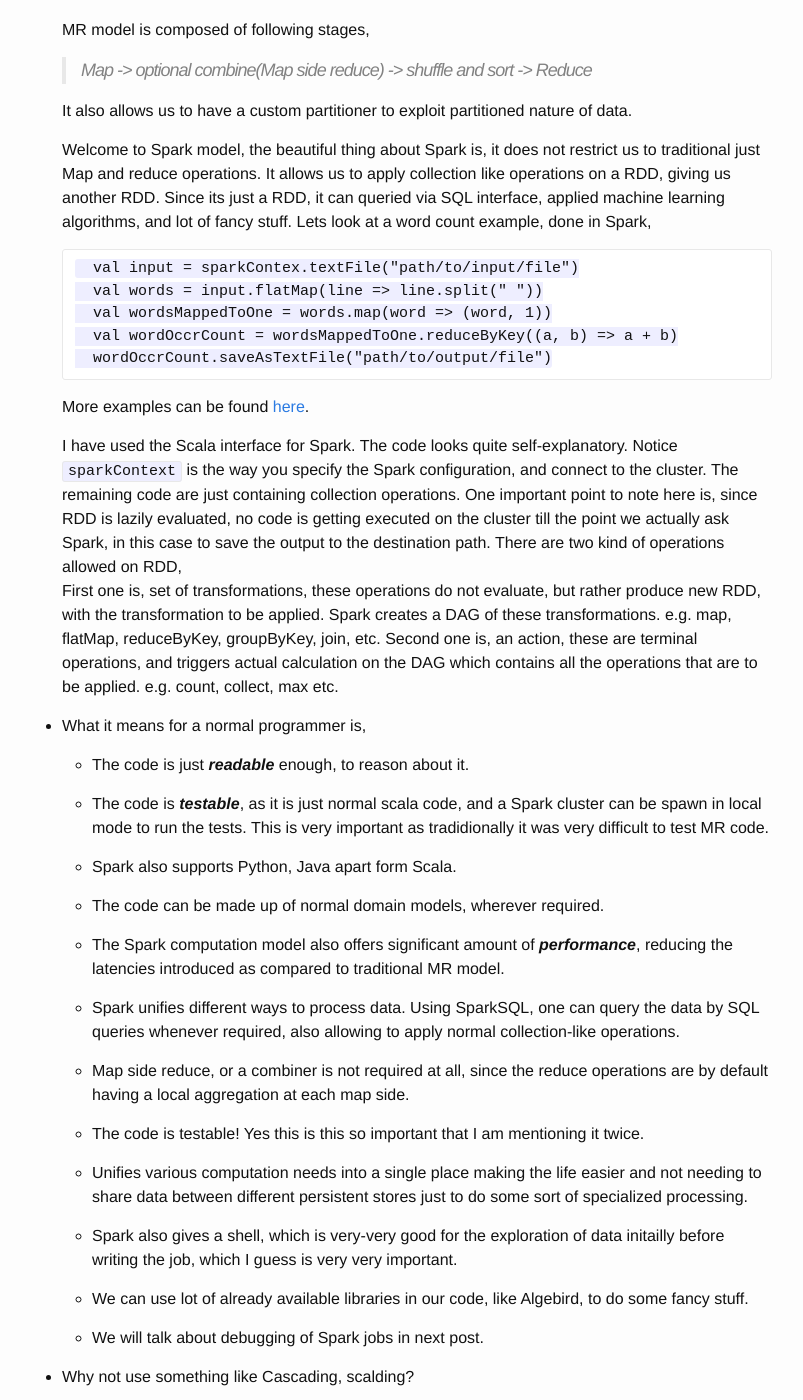
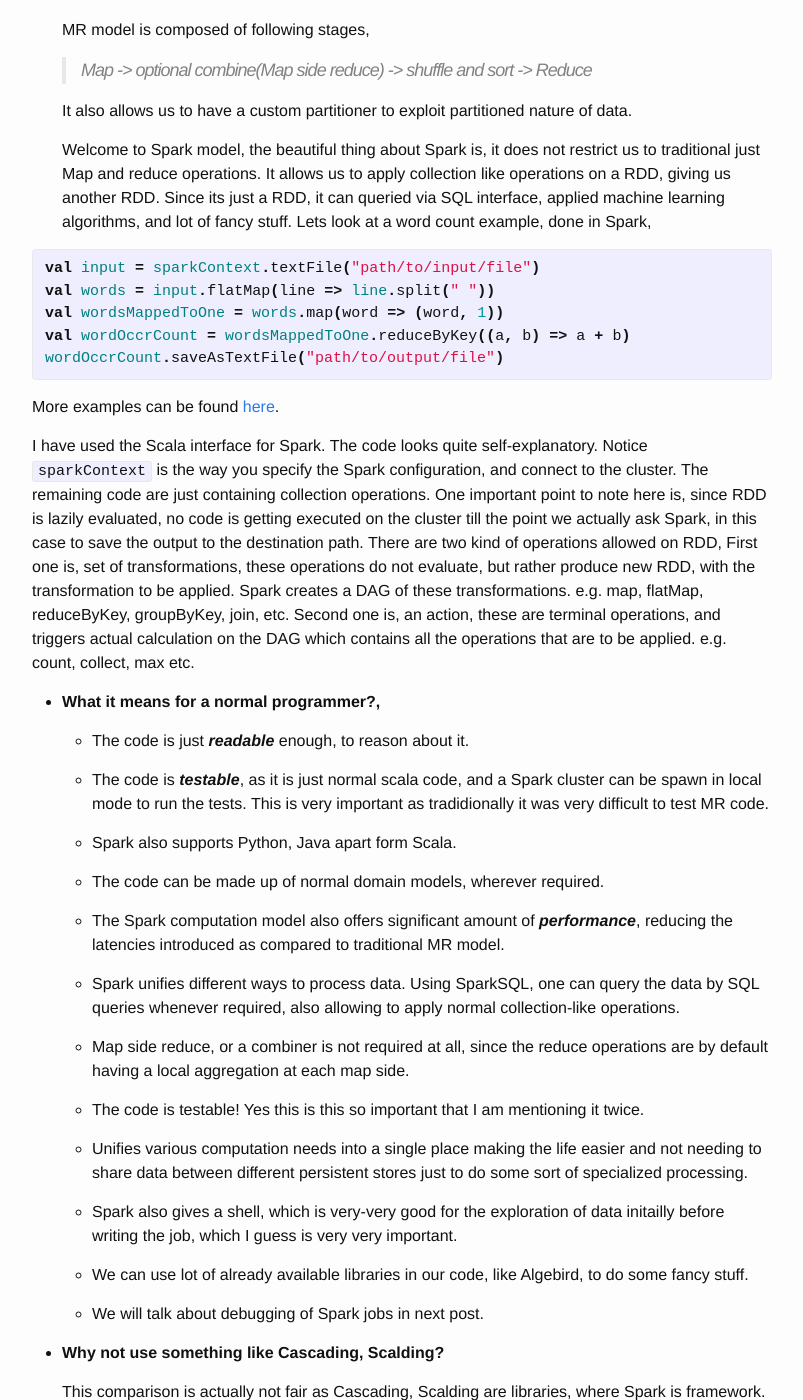
Before and after one commit to rahulkavale/rahulkavale.github.io, a Jekyll site: the page built from _posts/2014-11-16-scrap-your-map-reduce.markdown, in a window 1280 px wide and 1400 px high, scrolled down 2519 px. Shown: the whole window, without its empty margins (238-1041 px from the left). Built offline with Jekyll 4.4.1, drawn with Linux system fonts in a browser that asks for light colours; some of the changed text lies outside the part shown.

Commit message:
added color, fixed some typos

```diff
--- a/_config.yml
+++ b/_config.yml
@@ -9,4 +9,5 @@ github_username: rahulkavale
 permalink: /blog/:year/:month/:day/:title
 # Build settings
 markdown: kramdown
-comments: true
+comments: True
+highlighter: pygments
--- a/_includes/comments.html
+++ b/_includes/comments.html
@@ -2,7 +2,7 @@
 <!-- Add Disqus comments. -->
 <div id="disqus_thread"></div>
 <script type="text/javascript">
-    var disqus_shortname = 'kavalerahul'; // required: replace example with your forum shortname
+    var disqus_shortname = 'rahulkavale.github.io.disqus.com'; // required: replace example with your forum shortname
     var disqus_identifier = "{{ site.disqusid }}{{ page.url | replace:'index.html','' }}";
 
     /* * * DON'T EDIT BELOW THIS LINE * * */
--- a/_layouts/default.html
+++ b/_layouts/default.html
@@ -16,8 +16,6 @@
 
     {% include footer.html %}
 
-    {% include comments.html %}
-
   </body>
 
 </html>
--- a/_layouts/post.html
+++ b/_layouts/post.html
@@ -12,4 +12,6 @@ layout: default
     {{ content }}
   </article>
 
+  {% include comments.html %}
+
 </div>
--- a/_posts/2014-11-16-scrap-your-map-reduce.markdown
+++ b/_posts/2014-11-16-scrap-your-map-reduce.markdown
@@ -11,11 +11,11 @@ You might have heard that Spark recently broke the previous record for sort benc
 
 Apache Spark is a ***cluster computing engine***. It abstracts away the underlying distributed storage and cluster management aspects, making it possible to plug in a lot of specialized storage and cluster management tools. Spark support HDFS, Cassandra, local storage, S3, even tradtional database for the storage layer. Spark can work with cluster management tools like YARN, Mesos. It also has its own standalone mode for cluster management purpose. Lets look at Apache Spark in detail, and I will try to address some of questions that  a common for Hadoop user/enthusiast will be curios about.
 
-* What does it **replace** in existing ecosystem?
+* **What does it replace in existing ecosystem?**
 
 	 Actually Spark does not replace anything in traditional Hadoop ecosystem. Since Hadoop 2, its just yet another application that runs inside a <a href="http://stackoverflow.com/questions/14365218/what-is-a-container-in-yarn">YARN container</a>. Hence it fits very well inside the Hadoop eco-system. It offers us a consise, testable, readble, maintanable way to program, freeing us from writing painful MapReduce jobs also offering significant amount of [performance gain](http://databricks.com/blog/2014/10/10/spark-petabyte-sort.html). We will look in details each of these points.
 
-* Some properties of "Big Data"
+* **Some properties of "Big Data"**
 
 	Big data is inherently immutable, meaning it is not supposed to updated once generated.
 
@@ -45,14 +45,14 @@ Apache Spark is a ***cluster computing engine***. It abstracts away the underlyi
 
 Lets look at programming model for Spark, and see how it aims to solve above mentioned problems.
 
-*  How does Spark's programming model look like?
+*  **How does Spark's programming model look like?**
 
 	 The main abstraction for computations in Spark is [Resilient Distributed Datasets(RDD)](https://www.cs.berkeley.edu/~matei/papers/2012/nsdi_spark.pdf). Due to its simplified programming interface, it unifies computational styles which were spread out in otherwise traditional Hadoop stack.
 
-	eg. provides SQL like interface through ***SparkSQL***, streaming from ***Spark Streaming***. Iterative processing like machine learning , graph processing is possible via ***MLib***, ***graphX***. Spark also provides programming interface in languages including Scala, Java, python.
+	eg. provides SQL like interface through ***SparkSQL***, streaming from ***Spark Streaming***. Iterative processing like machine learning , graph processing is possible via ***MLib***, ***graphX***. Spark also provides programming interface in languages including Scala, Java, Python.
 	The abstraction of RDD, due to its properties also is a reason for much more performant nature of Spark. Lets see how.
 
-* What is RDD?
+* **What is RDD?**
 
 	RDD stands for Resilient Distributed Dataset. It forms the basic abstraction on which Spark programming model works.
 
@@ -69,14 +69,14 @@ Lets look at programming model for Spark, and see how it aims to solve above men
 	It can be created via, parallelizing a normal collection of values,transforming an existing RDD by applying a transformation function, reading from a persistent data store like HDFS.
 
 
-* What it means to operate on RDD vs traditional MapReduce?
+* **What it means to operate on RDD vs traditional MapReduce?**
 
 	RDD abstracts us away from traditional map-reduce style programs, giving us interface of a collection(which is distributed), and hence lot of operations which required quite a boilerplate in MR are now just collection operations, e.g. groupBy, joins, count, distinct, max, min etc.
 It also allows us to iterative processing quite easily, by sharing RDD between operations.
 
 	RDD can also be ***optionally cached*** giving quite a performance boost.
 
-* How is computation model when compared to MapReduce?
+* **How is computation model when compared to MapReduce?**
 
 	MR model is composed of following stages,
 
@@ -87,22 +87,23 @@ It also allows us to iterative processing quite easily, by sharing RDD between o
   Welcome to Spark model, the beautiful thing about Spark is, it does not restrict us to traditional just Map and reduce operations. It allows us to apply collection like operations on a RDD, giving us another RDD. Since its just a RDD, it can queried via SQL interface, applied machine learning algorithms, and lot of fancy stuff.
 Lets look at a word count example, done in Spark,
 
-		val input = sparkContex.textFile("path/to/input/file")
-		val words = input.flatMap(line => line.split(" "))
-		val wordsMappedToOne = words.map(word => (word, 1))
-		val wordOccrCount = wordsMappedToOne.reduceByKey((a, b) => a + b)
-		wordOccrCount.saveAsTextFile("path/to/output/file")
+{% highlight scala %}
+val input = sparkContext.textFile("path/to/input/file")
+val words = input.flatMap(line => line.split(" "))
+val wordsMappedToOne = words.map(word => (word, 1))
+val wordOccrCount = wordsMappedToOne.reduceByKey((a, b) => a + b)
+wordOccrCount.saveAsTextFile("path/to/output/file")
+{% endhighlight %}
 
-	More examples can be found [here](https://github.com/rahulkavale/spark-examples).
+More examples can be found [here](https://github.com/rahulkavale/spark-examples).
 
-	I have used the Scala interface for Spark. The code looks quite self-explanatory. Notice `sparkContext` is the way you specify the Spark configuration, and connect to the cluster. The remaining code are just containing collection operations. One important point to note here is, since RDD is lazily evaluated, no code is getting executed on the cluster till the point we actually ask Spark, in this case to save the output to the destination path.
-	There are two kind of operations allowed on RDD,
-First one is, set of transformations, these operations do not evaluate, but rather produce new RDD, with the transformation to be applied. Spark creates a DAG of these transformations.
+I have used the Scala interface for Spark. The code looks quite self-explanatory. Notice `sparkContext` is the way you specify the Spark configuration, and connect to the cluster. The remaining code are just containing collection operations. One important point to note here is, since RDD is lazily evaluated, no code is getting executed on the cluster till the point we actually ask Spark, in this case to save the output to the destination path.
+	There are two kind of operations allowed on RDD, First one is, set of transformations, these operations do not evaluate, but rather produce new RDD, with the transformation to be applied. Spark creates a DAG of these transformations.
 e.g. map, flatMap, reduceByKey, groupByKey, join, etc.
 Second one is, an action, these are terminal operations, and triggers actual calculation on the DAG which contains all the operations that are to be applied.
 e.g. count, collect, max etc.
 
-* What it means for a normal programmer is,
+* **What it means for a normal programmer?,**
 
 	*	The code is just ***readable*** enough, to reason about it.
 
@@ -129,14 +130,15 @@ e.g. count, collect, max etc.
 	*	We will talk about debugging of Spark jobs in next post.
 
 
-* Why not use something like Cascading, scalding?
+* **Why not use something like Cascading, Scalding?**
 
 	 This comparison is actually not fair as Cascading, Scalding are libraries, where Spark is framework. These libraries actually introduce newer, richer abstractions over MR model. They don’t give any performance benefits.
 
 	 In case of Spark, being a full fledged computation engine, it does not use MR framework but has its own computation model based on RDDs. It gives performance benefits apart from the point we mentioned above.
 
   It also allows ***optional in memory processing*** of RDD giving incredible speedup. Apart from that, as we discussed, its storage agnostic, meaning it can be used to compute from data sources like local files, S3 storage, HDFS, JDBC data sources, Cassandra, and others.
-*	How is normal development workflow like?
+
+*	**How is normal development workflow like?**
 
 	* Spark-shell usually comes handy here.
 
@@ -157,11 +159,11 @@ structure of the data, understand the variance in data, etc
 
 	* Using local aggregations(what a combiner does in MR) whenever possible(i.e. avoid using groupBy, instead use reduceByKey or others depending on the requirement).
 
-*   Isn’t Spark about in-memory computations?
+*   **Isn’t Spark about in-memory computations?**
 
 	Often, I have seen people confusing Spark, as just in memory computation engine. Well, Spark is not at all just in-memory. It provides optional in-memory storage, mainly for performance boosts. To quote the official documentation, Almost all Spark operators perform external operations when data does not fit in memory. More generally, Spark’s operators are a strict superset of MapReduce. The user can very well specify the STORAGE_LEVELs which are memory-only, memory-and-disk, disk-only etc, which handle data spilling out of memory into disk.
 
-* How is Spark more performant than Hadoop MR and family?
+* **How is Spark more performant than Hadoop MR and family?**
 
 	The intermediate result in MR were always persisted in order to enable fault tolerance aspect, costing a very high IO operation. While in case of Spark these result are not at all persisted unless the user explicitly does it. Enabling pipelining of operation resulting in great speedup.
 
```
Also changed, not shown: other parts of _posts/2014-11-16-scrap-your-map-reduce.markdown (+2 -2 lines).
